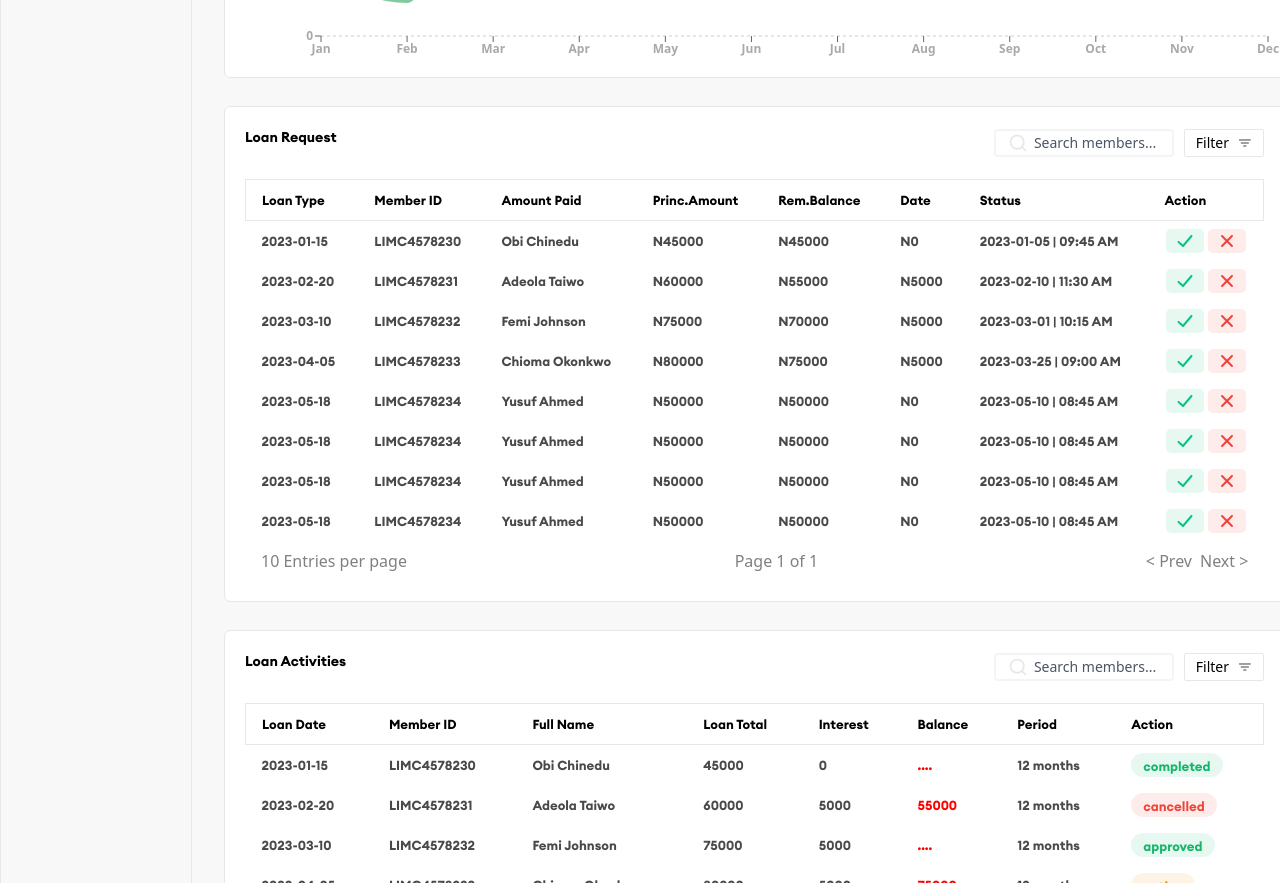
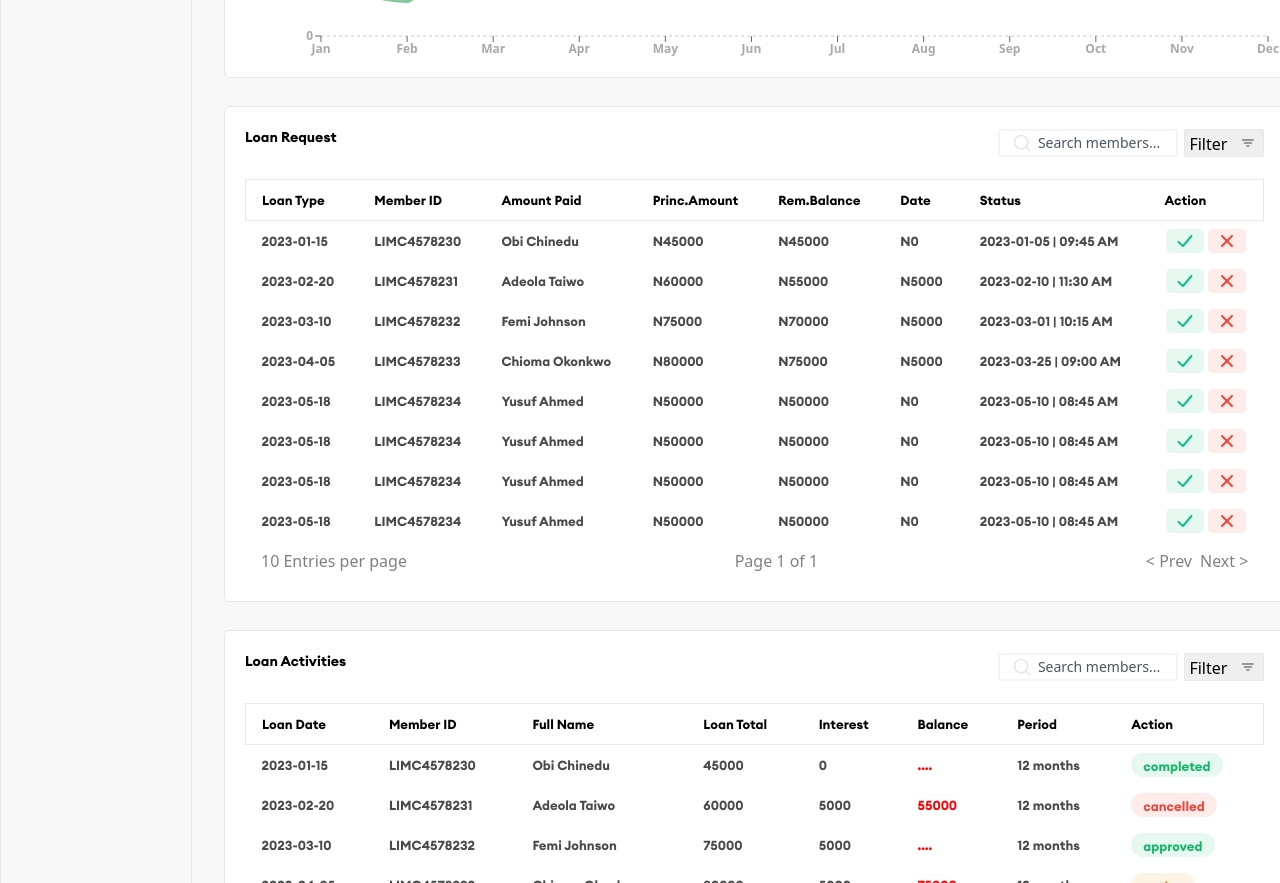
Before and after one commit to CooperaApp/coopera-Frontend, a React (Vite) app: page /loan in a window 1280 px wide. Shown: the part 560-1443 px from the top of the page. Built offline with nearby package versions, Linux system fonts and the light colour scheme.

Commit message:
small changes

```diff
--- a/src/pages/authentication/components/Login.jsx
+++ b/src/pages/authentication/components/Login.jsx
@@ -33,15 +33,17 @@ const Login = () => {
 
     try {
       await validationSchema.validate(formData, { abortEarly: false });
-
+      console.log("this is form data: ",formData);
       const response = await axios.post(
         LOGIN_URL,
         formData,
       );
 
+
+
       const access_token = response.data.access_token;
       sessionStorage.setItem("token", access_token);
-      // localStorage.setItem("token", access_token);
+      console.log("token: ", access_token);
 
       notifySuccess("Login successful");
       setTimeout(() => {
--- a/src/pages/body/LoanBody.jsx
+++ b/src/pages/body/LoanBody.jsx
@@ -46,15 +46,26 @@ function LoanBody() {
                 style={{ backgroundColor: "#FFFFFF" }}
               />
             </div>
-            <div className="border items-center justify-center flex ml-3 h-7 w-20 mt-0.5 rounded-sm">
-              <p className="font-normal text-sm ">Filter</p>
-              <img src={Filter} alt="No Img" className="w-4 h-4 ml-2 mt-0" />
+            <div className="relative ml-2">
+              <select className="border items-center justify-center pl-1 pr-4 h-7 w-20 mt-0.5 rounded-sm p-0.5 appearance-none">
+                <option className="font-normal text-sm" disabled selected hidden> Filter</option>
+                <option className="font-normal text-sm">Date</option>
+                <option className="font-normal text-sm">Status</option>
+              </select>
+              <img
+                src={Filter}
+                alt="No Img"
+                className="absolute top-0 right-0 w-4 h-4 mt-2 mr-2 pointer-events-none"
+              />
             </div>
           </div>
         </div>
 
         <LoanTable />
-        <div className="flex items-center justify-between px-4 py-2" style={{color: '#808080'}}>
+        <div
+          className="flex items-center justify-between px-4 py-2"
+          style={{ color: "#808080" }}
+        >
           <div>10 Entries per page</div>
           <div>Page 1 of 1</div>
           <div className="flex items-center">
@@ -86,15 +97,26 @@ function LoanBody() {
                 style={{ backgroundColor: "#FFFFFF" }}
               />
             </div>
-            <div className="border items-center justify-center flex ml-3 h-7 w-20 mt-0.5 rounded-sm">
-              <p className="font-normal text-sm ">Filter</p>
-              <img src={Filter} alt="No Img" className="w-4 h-4 ml-2 mt-0" />
+            <div className="relative ml-2">
+              <select className="border items-center justify-center pl-1 pr-4 h-7 w-20 mt-0.5 rounded-sm p-0.5 appearance-none">
+                <option className="font-normal text-sm" disabled selected hidden> Filter</option>
+                <option className="font-normal text-sm">Date</option>
+                <option className="font-normal text-sm">Status</option>
+              </select>
+              <img
+                src={Filter}
+                alt="No Img"
+                className="absolute top-0 right-0 w-4 h-4 mt-2 mr-2 pointer-events-none"
+              />
             </div>
           </div>
         </div>
 
         <LoanActivityTable />
-        <div className="flex items-center justify-between px-4 py-2" style={{color: '#808080'}}>
+        <div
+          className="flex items-center justify-between px-4 py-2"
+          style={{ color: "#808080" }}
+        >
           <div>10 Entries per page</div>
           <div>Page 1 of 1</div>
           <div className="flex items-center">
--- a/src/utils/api/API_BASE_URL.jsx
+++ b/src/utils/api/API_BASE_URL.jsx
@@ -1,4 +1,4 @@
-export const BASE_URL = "http://54.159.29.234:8081/api/v1";
+export const BASE_URL = "http://3.95.5.163:8081/api/v1";
 
 
-export const LOGIN_URL = "http://54.159.29.234:8081/login";
+export const LOGIN_URL = "http://3.95.5.163:8081/login";
--- a/src/utils/api/CooperativeAPICalls.jsx
+++ b/src/utils/api/CooperativeAPICalls.jsx
@@ -1,7 +1,7 @@
 import axios from "axios";
 
 import { BASE_URL } from "./API_BASE_URL";
-console.log( "this is base url: ",BASE_URL);
+// console.log( "this is base url: ",BASE_URL);
 
 
 export const RegisterCooperative = async (payload) => {
@@ -17,17 +17,19 @@ export const RegisterCooperative = async (payload) => {
   }
 };
 
-export const LoginCooperative = async (payload) => {
-  const endpoint = "/login";
-  const URL = `${BASE_URL}${endpoint}`;
+// export const LoginCooperative = async (payload) => {
+//   const endpoint = "/login";
+//   const URL = `${BASE_URL}${endpoint}`;
 
-  try {
-    const response = await axios.post(URL, payload);
-    return response;
-  } catch (error) {
-    return error.response;
-  }
-};
+//   try {
+//     console.log('payload: ', payload);
+//     const response = await axios.post(URL, payload);
+
+//     return response;
+//   } catch (error) {
+//     return error.response;
+//   }
+// };
 
 export const ForgetPassword = (payload) => {
   const endpoint = "/cooperative/forgotPassword";
```
Also changed, not shown: src/styles/Table.css (line endings or trailing spaces).
